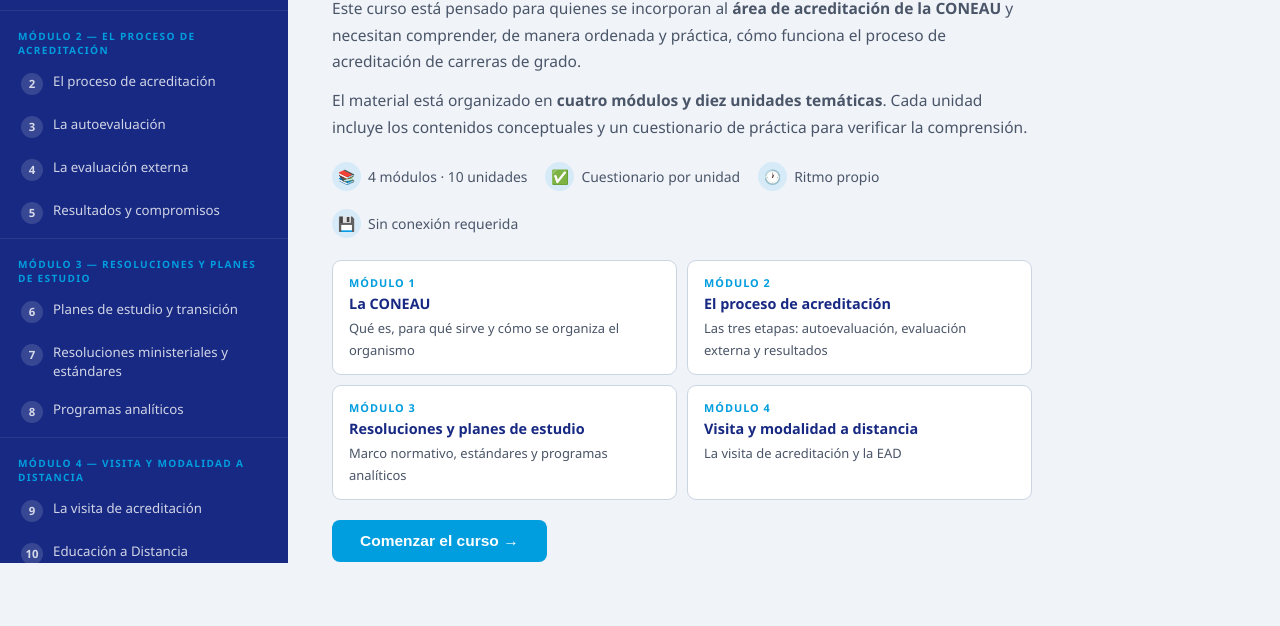
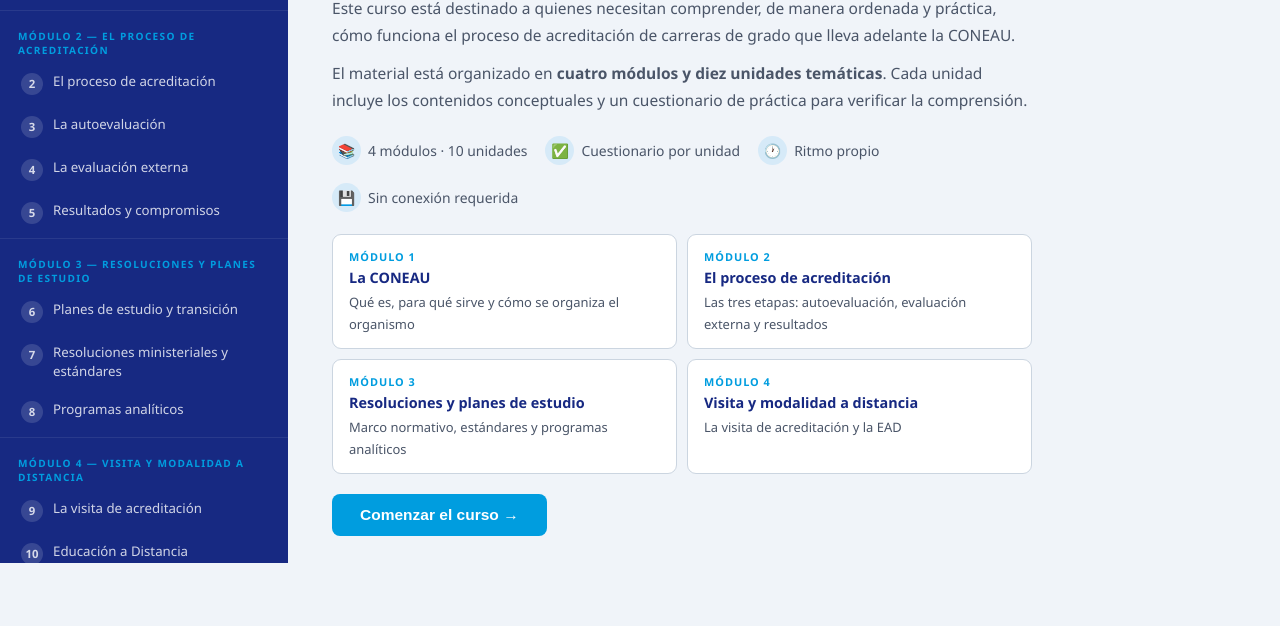
Before and after one commit to martinmachabanski/coneau-cursos, a plain HTML site: page curso_induccion_coneau.html in a window 1280 px wide. Shown: the part 237-863 px from the top of the page. After the commit the page ends 837 px from the top, so only its background shows below. Drawn offline with Linux system fonts and the light colour scheme.

Commit message:
Add files via upload

```diff
--- a/curso_induccion_coneau.html
+++ b/curso_induccion_coneau.html
@@ -3,7 +3,7 @@
 <head>
 <meta charset="UTF-8">
 <meta name="viewport" content="width=device-width, initial-scale=1.0">
-<title>Curso de Inducción Técnica — Acreditación de Grado | CONEAU</title>
+<title>Procedimientos para la Acreditación de Carreras de Grado | CONEAU</title>
 <style>
   *, *::before, *::after { box-sizing: border-box; margin: 0; padding: 0; }
   html { font-size: 16px; scroll-behavior: smooth; }
@@ -664,8 +664,8 @@
   html: `
     <div class="welcome">
       <div class="welcome-badge">Curso · Abril 2026</div>
-      <h1>Inducción Técnica<br>Acreditación de Carreras de Grado</h1>
-      <p>Este curso está pensado para quienes se incorporan al <strong>área de acreditación de la CONEAU</strong> y necesitan comprender, de manera ordenada y práctica, cómo funciona el proceso de acreditación de carreras de grado.</p>
+      <h1>Procedimientos para la Acreditación<br>de Carreras de Grado</h1>
+      <p>Este curso está destinado a quienes necesitan comprender, de manera ordenada y práctica, cómo funciona el proceso de acreditación de carreras de grado que lleva adelante la CONEAU.</p>
       <p>El material está organizado en <strong>cuatro módulos y diez unidades temáticas</strong>. Cada unidad incluye los contenidos conceptuales y un cuestionario de práctica para verificar la comprensión.</p>
       <div class="welcome-meta">
         <div class="meta-item"><span class="meta-icon">📚</span> 4 módulos · 10 unidades</div>
```
Also changed, not shown: index.html (+2 -2 lines).
